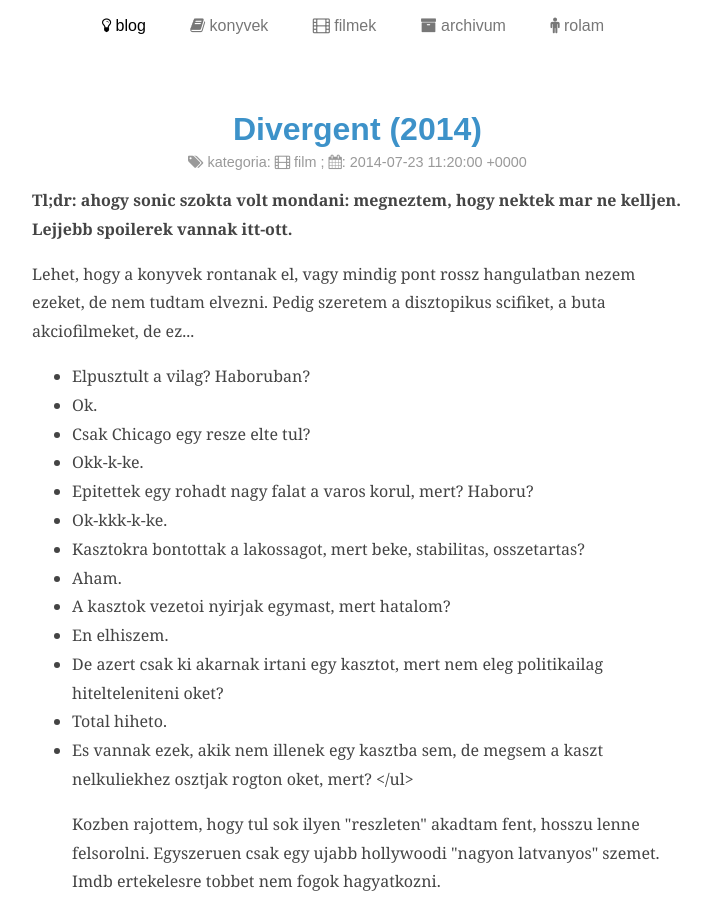
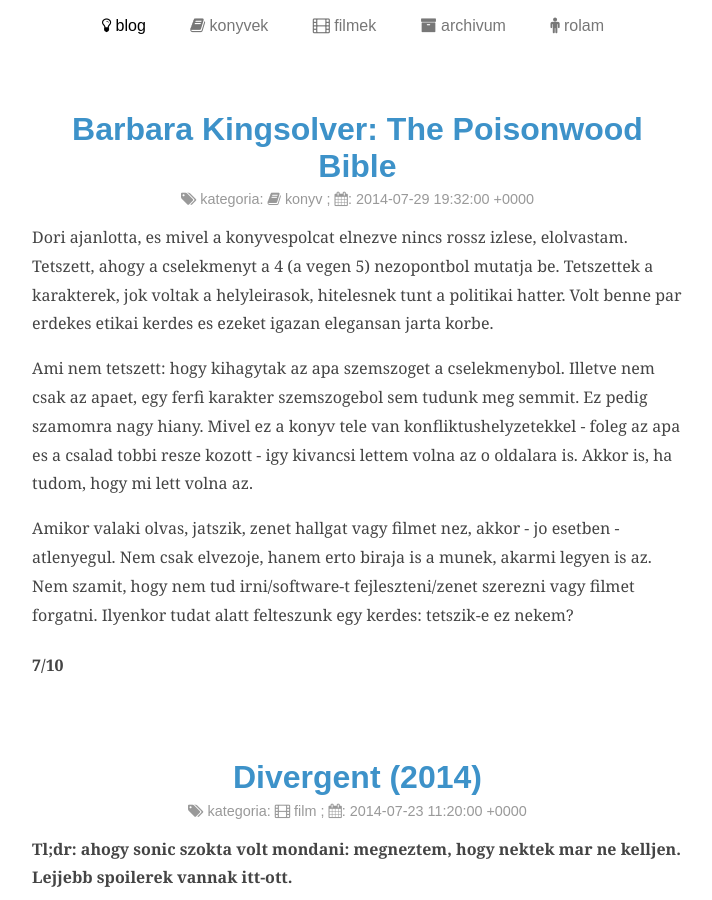
Before and after one commit to 4p3/4p3.github.io, a Jekyll site: the page built from index.html, in a window 1280 px wide and 900 px high. Shown: the whole window, without its empty margins (287-999 px from the left). Built offline with Jekyll 4.4.1, drawn with Linux system fonts in a browser that asks for light colours; Markdown is read by kramdown in place of the engine named in the settings; the list of posts is cut into pages by our own code; some of the changed text lies outside the part shown.

Commit message:
fixed poisonwood date

```diff
--- a/_posts/2014-07-29-poisonwood.markdown
+++ b/_posts/2014-07-29-poisonwood.markdown
@@ -1,7 +1,7 @@
 ---
 layout: post
 title:  "Barbara Kingsolver: The Poisonwood Bible"
-date:   2014-04-06 20:23:00
+date:   2014-07-29 19:32:00
 categories: 'konyv'
 tags: ['afrika','drama']
 ---
```
